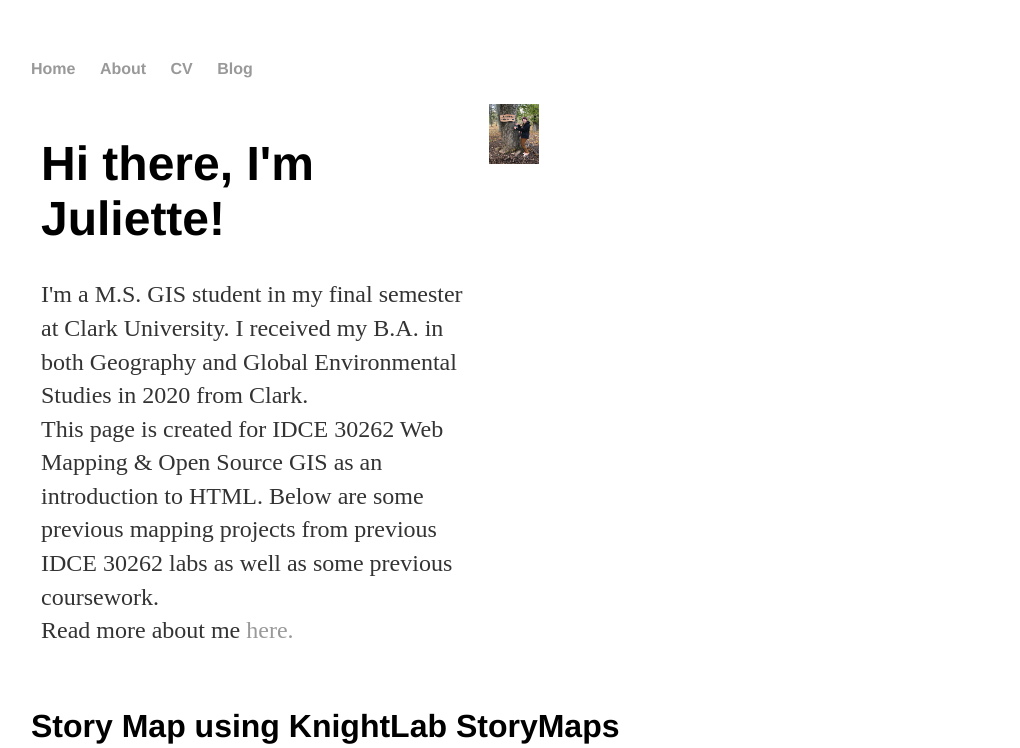
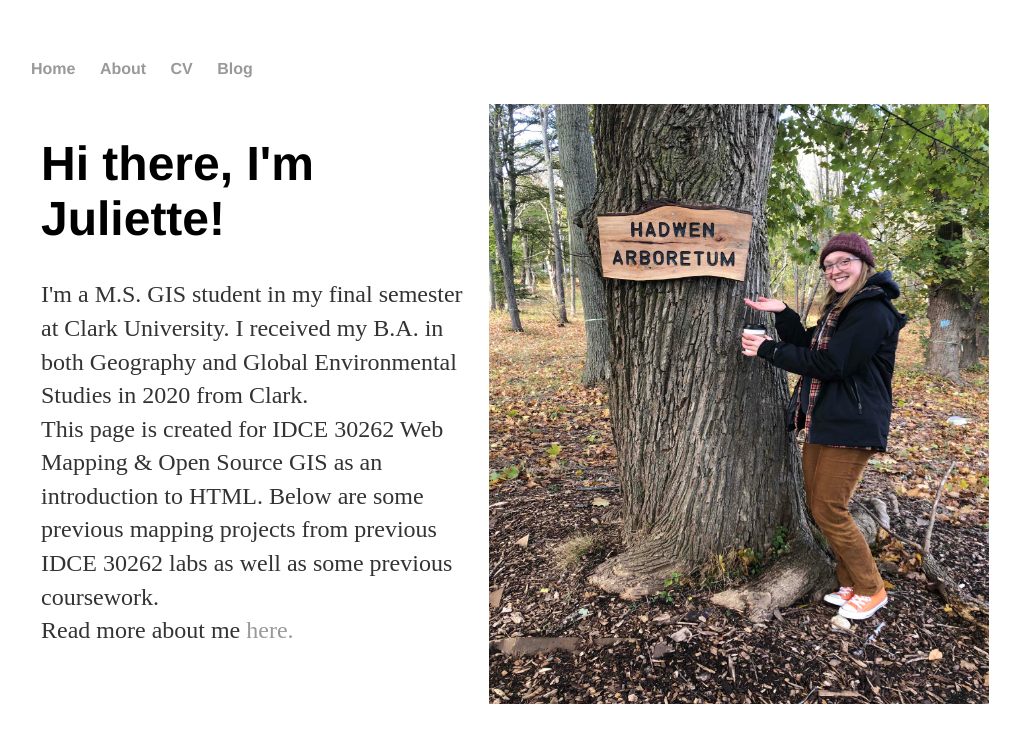
Before and after one commit to jugale/jugale.github.io, a Jekyll site: the page built from index.html, in a window 1280 px wide. Shown: the top 748 px of the page, without its empty margins (161-1181 px from the left). Built offline with Jekyll 4.4.1, drawn with Linux system fonts in a browser that asks for light colours; a script that is not in the unit is left out.

Commit message:
update index

```diff
--- a/index.html
+++ b/index.html
@@ -34,7 +34,7 @@ title: Juliette Gale, GIS Specialist & Remote Sensing Analyst
 		</div><!-- /.blurb -->
   </div>
   <div class="column">
-    <img src="/files/me_arb.jpg" alt="Me!" width="50" height="60">
+    <img src="/files/me_arb.jpg" alt="Me!" width="500" height="600">
   </div>
 </div>
 
```
